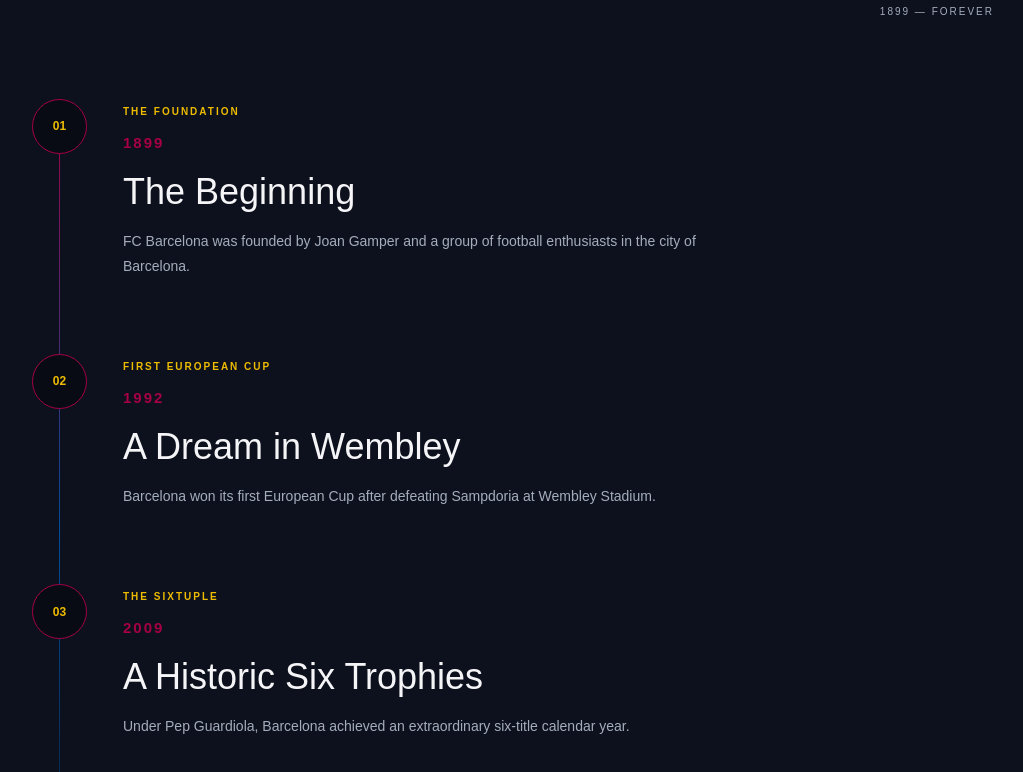
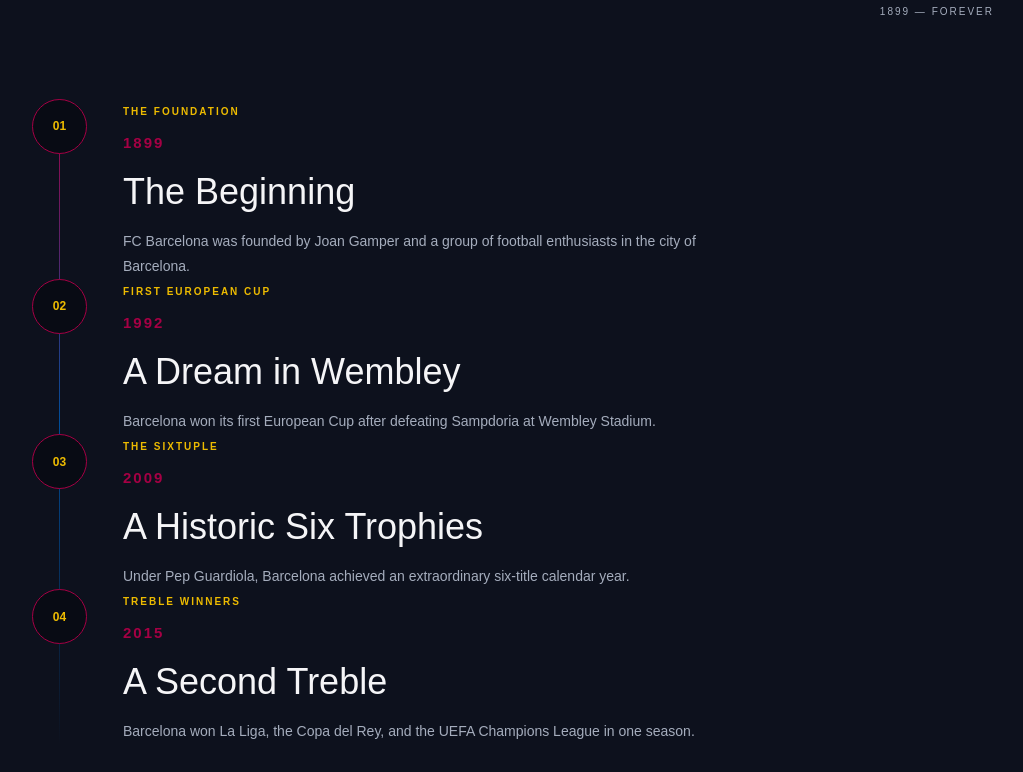
Before and after one commit to ganendrard/blaugrana-legacy, a Next.js app: page / in a window 1280 px wide. Shown: the part 2948-3720 px from the top of the page, without its empty margins (158-1181 px from the left). Built offline with nearby package versions, Linux system fonts and the light colour scheme.

Commit message:
add feat animation timeline history

```diff
--- a/app/page.tsx
+++ b/app/page.tsx
@@ -278,7 +278,9 @@ export default function Home() {
   </div>
 </section>
 
+
 <section id="timeline" className="timeline-section">
+  <Reveal delay={0.1}>
     <div className="section-heading">
       <div>
         <p className="eyebrow">A JOURNEY THROUGH TIME</p>
@@ -286,10 +288,15 @@ export default function Home() {
       </div>
       <span>1899 — FOREVER</span>
     </div>
+  </Reveal>
 
   <div className="timeline-list">
     {timeline.map((item, index) => (
-      <article className="timeline-item" key={item.year}>
+      <Reveal
+        delay={0.1 + index * 0.15}
+        key={item.year}
+      >
+        <article className="timeline-item">
           <div className="timeline-marker">
             <span>{String(index + 1).padStart(2, "0")}</span>
           </div>
@@ -303,9 +310,11 @@ export default function Home() {
             </p>
           </div>
         </article>
+      </Reveal>
     ))}
   </div>
 </section>
+
 <section id="gallery" className="gallery-section">
   <div className="section-heading">
     <div>
```
Lines whose indentation alone changed are shown as unchanged.
